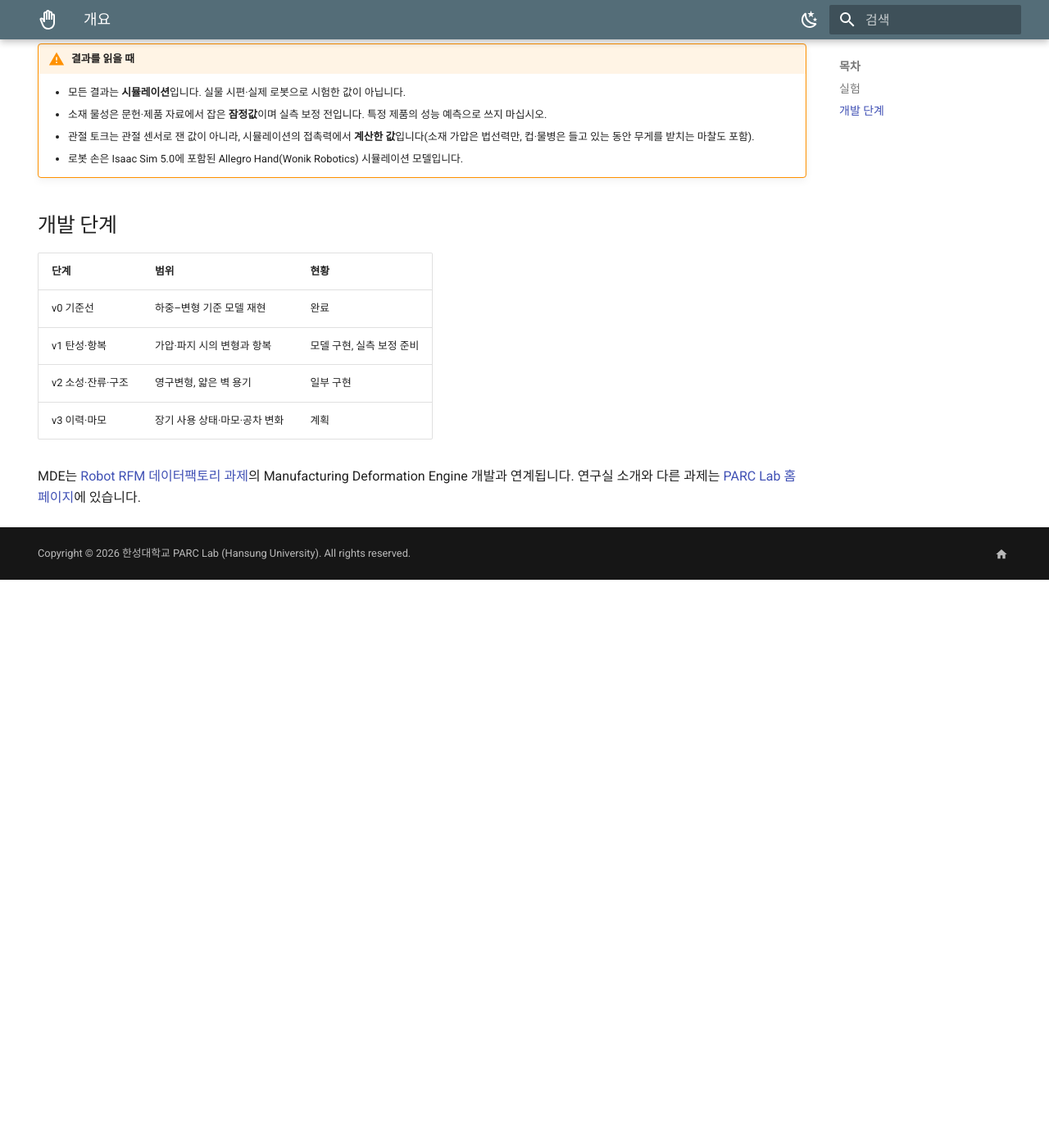
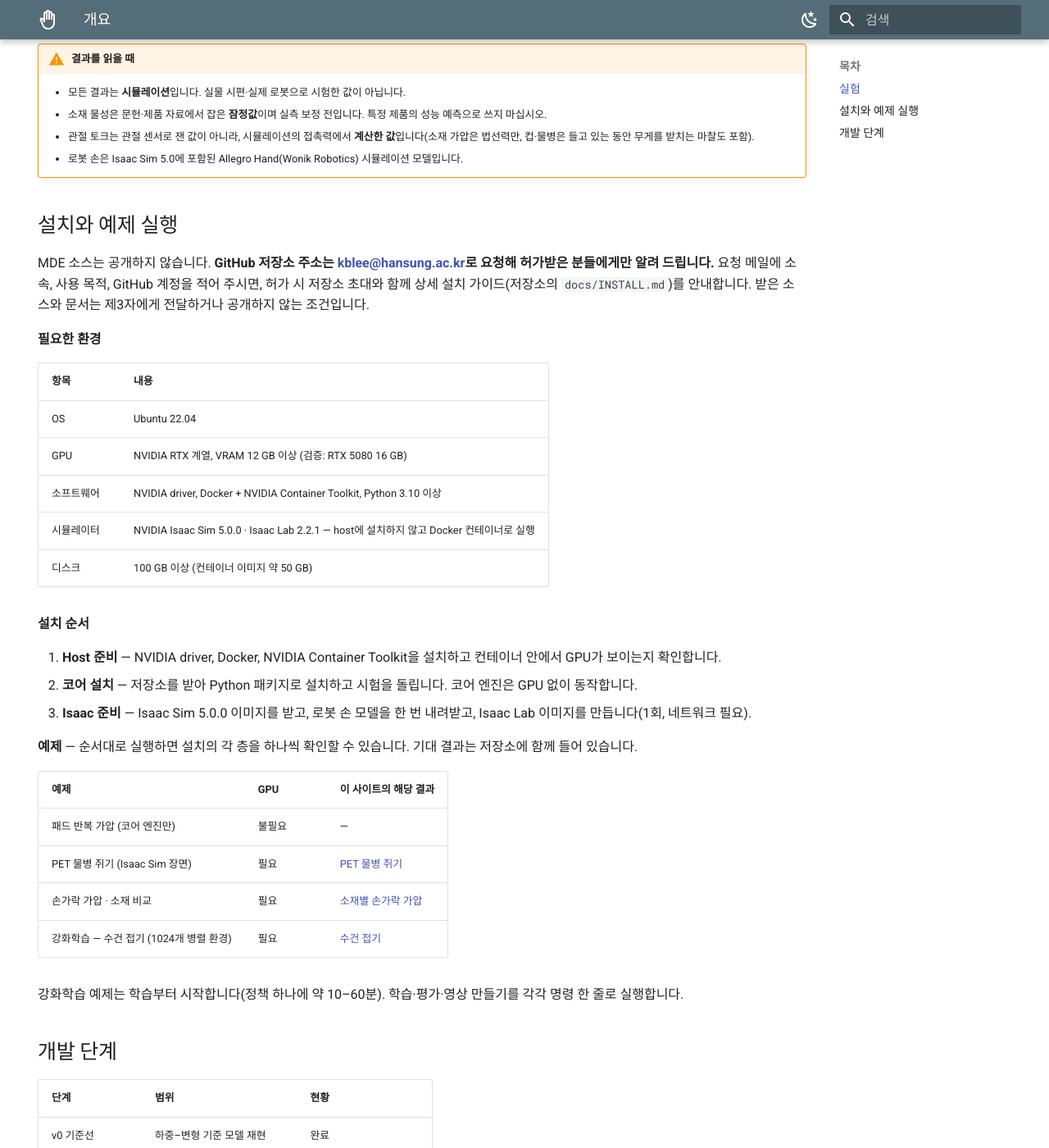
Before and after one commit to parclab-hsu/hsu-mde, an MkDocs documentation site: the page built from docs/index.md, in a window 1280 px wide and 1400 px high, scrolled down 1771 px. Shown: the whole window at 82% size. Built offline with MkDocs 1.6.1 and Material for MkDocs 9.7.7, drawn with Linux system fonts in a browser that asks for light colours; before the commit the page ends 2478 px from its top, so only the background shows below that; some of the changed text lies outside the part shown.

Commit message:
개요에 설치와 예제 실행 절 추가
저장소 주소는 kblee@hansung.ac.kr 로 요청해 허가받은 분께만 안내.
필요 환경, 설치 순서 3단계, 예제 4종과 해당 결과 페이지.

Co-Authored-By: Claude Opus 5.5 <noreply@anthropic.com>

```diff
--- a/docs/index.md
+++ b/docs/index.md
@@ -5,7 +5,7 @@ hide:
 
 # Manufacturing Deformation Engine (MDE)
 
-<span class="mde-badge">연구개발 진행 중</span> · **한성대학교 PARC Lab** · 기준일 2026-10-25
+<span class="mde-badge">연구개발 진행 중</span> · **한성대학교 PARC Lab** · 기준일 2026-10-29
 
 MDE는 로봇이 물체를 **누르고 쥘 때 물체가 어떻게 변형되고, 무엇이 남는지**를 계산하는 시뮬레이션 엔진입니다.
 NVIDIA Isaac Sim 위에서 로봇 손의 동작과 함께 돌며, 소재별 물성 Profile을 바꾸는 것만으로 같은 동작에서 서로 다른
@@ -81,6 +81,39 @@ NVIDIA Isaac Sim 위에서 로봇 손의 동작과 함께 돌며, 소재별 물
     - 관절 토크는 관절 센서로 잰 값이 아니라, 시뮬레이션의 접촉력에서 **계산한 값**입니다(소재 가압은 법선력만, 컵·물병은 들고 있는 동안 무게를 받치는 마찰도 포함).
     - 로봇 손은 Isaac Sim 5.0에 포함된 Allegro Hand(Wonik Robotics) 시뮬레이션 모델입니다.
 
+## 설치와 예제 실행
+
+MDE 소스는 공개하지 않습니다. **GitHub 저장소 주소는 [kblee@hansung.ac.kr](mailto:kblee@hansung.ac.kr)로 요청해
+허가받은 분들에게만 알려 드립니다.** 요청 메일에 소속, 사용 목적, GitHub 계정을 적어 주시면, 허가 시 저장소 초대와 함께
+상세 설치 가이드(저장소의 `docs/INSTALL.md`)를 안내합니다. 받은 소스와 문서는 제3자에게 전달하거나 공개하지 않는 조건입니다.
+
+**필요한 환경**
+
+| 항목 | 내용 |
+|---|---|
+| OS | Ubuntu 22.04 |
+| GPU | NVIDIA RTX 계열, VRAM 12 GB 이상 (검증: RTX 5080 16 GB) |
+| 소프트웨어 | NVIDIA driver, Docker + NVIDIA Container Toolkit, Python 3.10 이상 |
+| 시뮬레이터 | NVIDIA Isaac Sim 5.0.0 · Isaac Lab 2.2.1 — host에 설치하지 않고 Docker 컨테이너로 실행 |
+| 디스크 | 100 GB 이상 (컨테이너 이미지 약 50 GB) |
+
+**설치 순서**
+
+1. **Host 준비** — NVIDIA driver, Docker, NVIDIA Container Toolkit을 설치하고 컨테이너 안에서 GPU가 보이는지 확인합니다.
+2. **코어 설치** — 저장소를 받아 Python 패키지로 설치하고 시험을 돌립니다. 코어 엔진은 GPU 없이 동작합니다.
+3. **Isaac 준비** — Isaac Sim 5.0.0 이미지를 받고, 로봇 손 모델을 한 번 내려받고, Isaac Lab 이미지를 만듭니다(1회, 네트워크 필요).
+
+**예제** — 순서대로 실행하면 설치의 각 층을 하나씩 확인할 수 있습니다. 기대 결과는 저장소에 함께 들어 있습니다.
+
+| 예제 | GPU | 이 사이트의 해당 결과 |
+|---|---|---|
+| 패드 반복 가압 (코어 엔진만) | 불필요 | — |
+| PET 물병 쥐기 (Isaac Sim 장면) | 필요 | [PET 물병 쥐기](bottle.md) |
+| 손가락 가압 · 소재 비교 | 필요 | [소재별 손가락 가압](materials.md) |
+| 강화학습 — 수건 접기 (1024개 병렬 환경) | 필요 | [수건 접기](towel.md) |
+
+강화학습 예제는 학습부터 시작합니다(정책 하나에 약 10–60분). 학습·평가·영상 만들기를 각각 명령 한 줄로 실행합니다.
+
 ## 개발 단계
 
 | 단계 | 범위 | 현황 |
```
